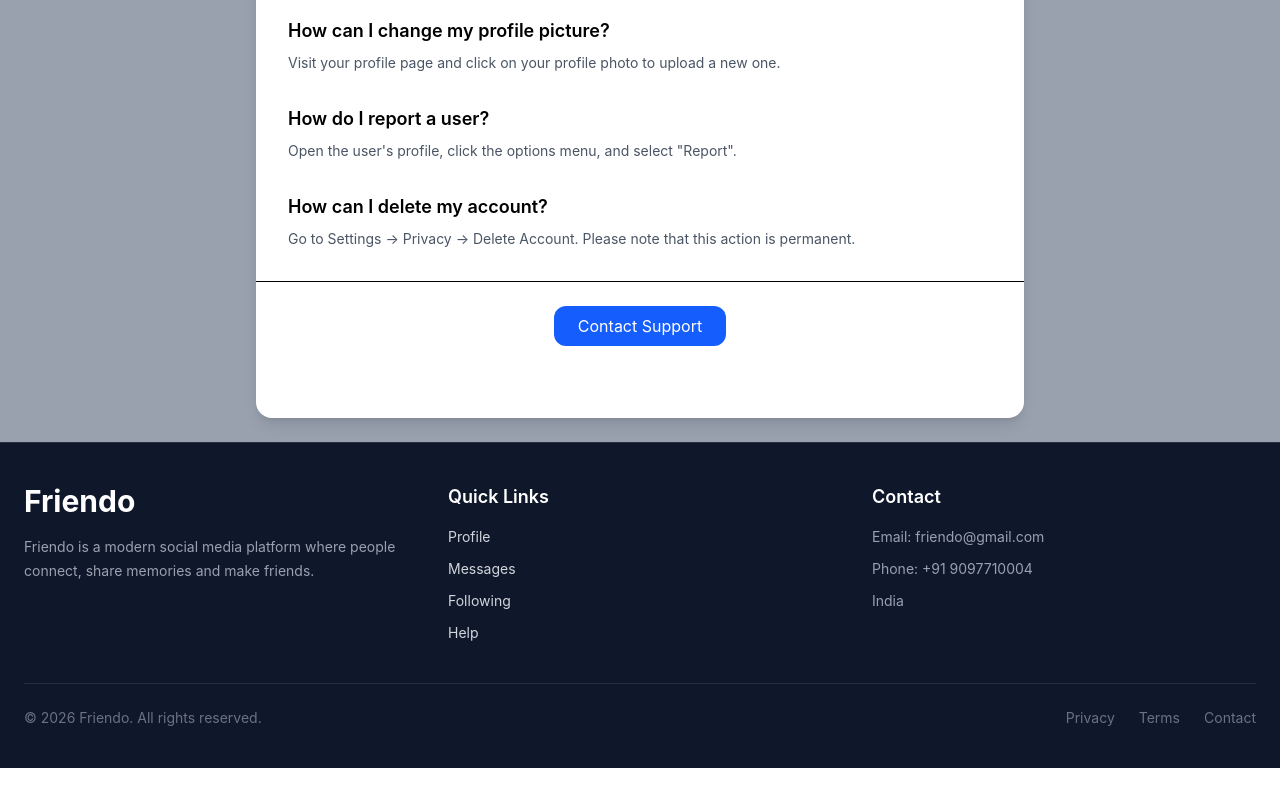
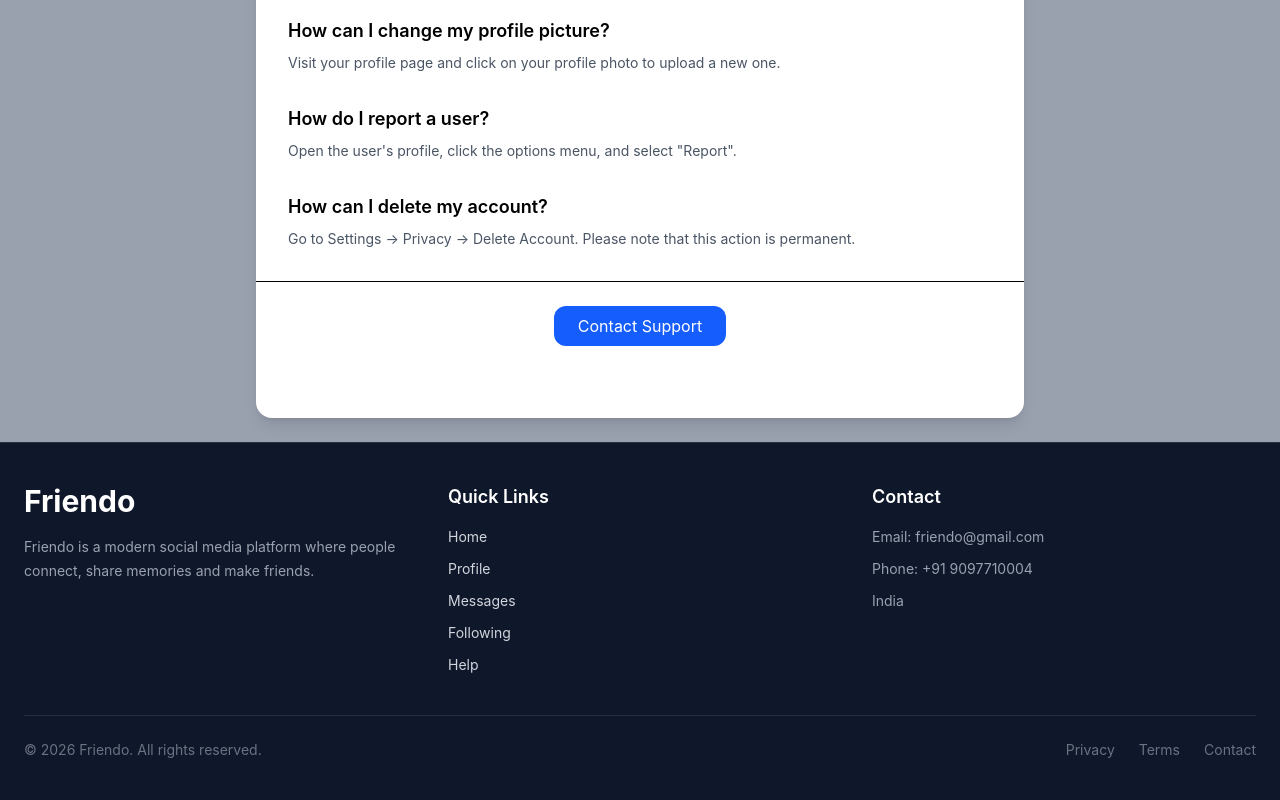
Before and after one commit to gauravkumar2005/Friendo, a React (Vite) app in the folder friendo/: page /help in a window 1280 px wide. Shown: the part 431-1231 px from the top of the page. Before the commit the page ends 1199 px from the top, so only its background shows below. Built offline with nearby package versions, Linux system fonts and the light colour scheme.

Commit message:
update footer page

```diff
--- a/friendo/src/components/Footer.jsx
+++ b/friendo/src/components/Footer.jsx
@@ -39,7 +39,7 @@ function Footer() {
                   to="/"
                   className="hover:text-white transition"
                 >
-
+                  Home
                 </Link>
               </li>
 
```
